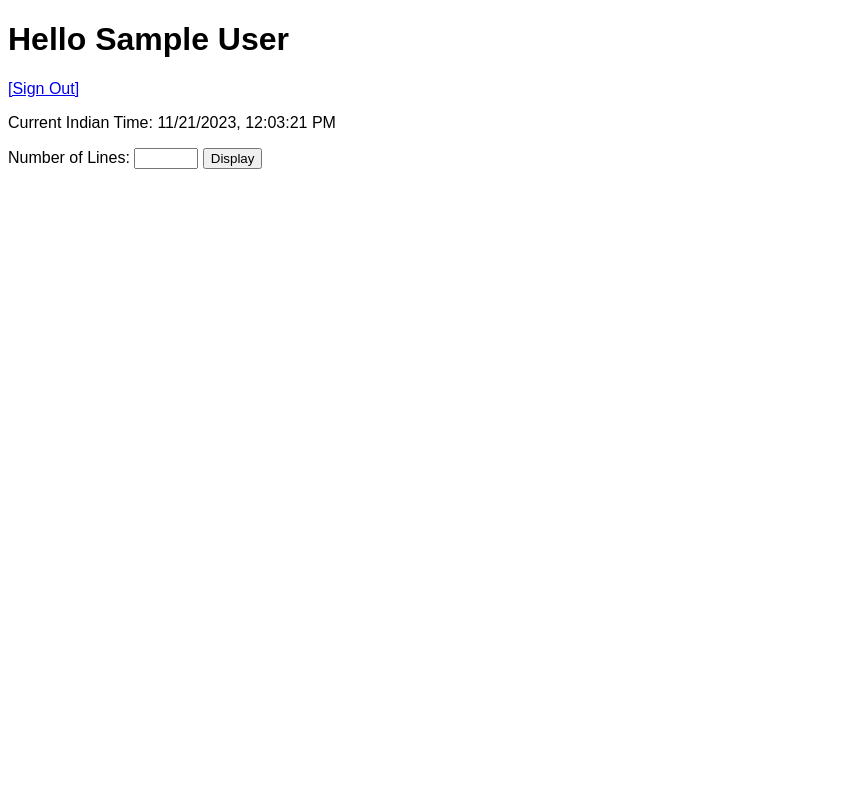
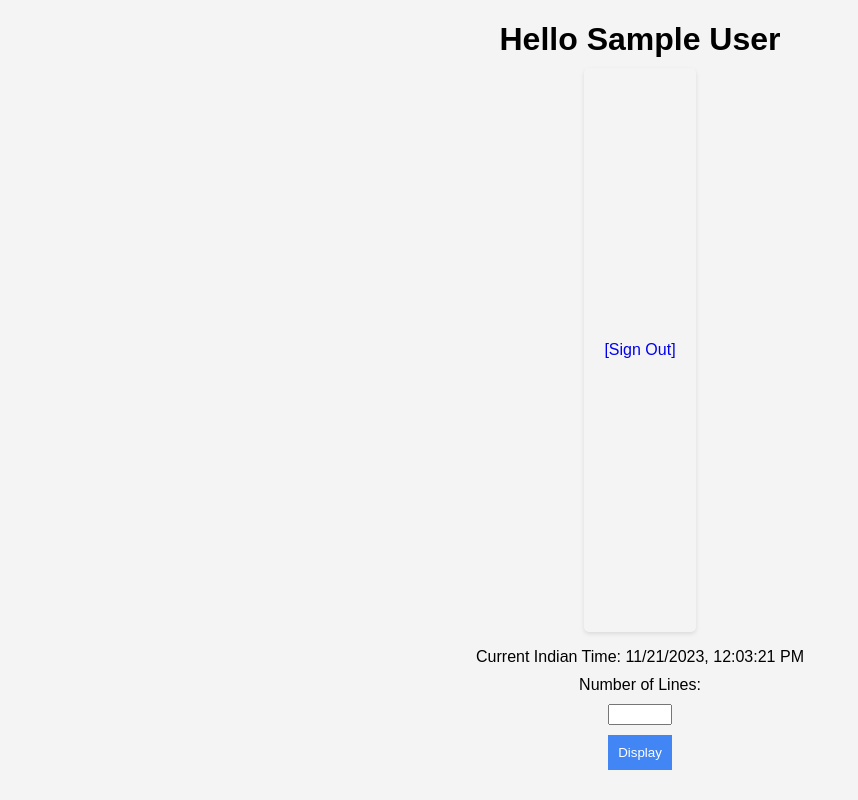
Before and after one commit to saiprasadreddy33/FETJ-Prasad, a Node server app: page /home in a window 1280 px wide. Shown: the whole page, without its empty margins (0-858 px from the left). Run offline with Node 20, Linux system fonts and the light colour scheme; the visitor is signed in with stand-in values (Sample User, id 1); some libraries are stand-ins or nearby versions.

Commit message:
Update styles.css

```diff
--- a/my-auth-app/public/styles.css
+++ b/my-auth-app/public/styles.css
@@ -1,7 +1,72 @@
 body {
     font-family: Arial, sans-serif;
+    background-color: #f4f4f4;
+  }
+  a {
+    display: flex;
+    justify-content: center;
+    align-items: center;
+    height: 100vh;
+    text-decoration: none;
+    padding: 15px 20px;
+    border-radius: 5px;
+    box-shadow: 0 2px 4px rgba(0, 0, 0, 0.1);
+    transition: background-color 0.3s ease;
   }
 
+  a:hover {
+    background-color: #3a76e2; /* Darker color on hover */
+  }
   #designContainer {
     margin-top: 20px;
   }
+  body {
+    display: flex;
+    flex-direction: column;
+    align-items: center;
+    justify-content: center;
+    height: 100vh;
+    margin: 0;
+  }
+
+  h1,
+  p,
+  label,
+  input,
+  button {
+    margin-bottom: 10px;
+  }
+
+  img {
+    border-radius: 50%;
+    margin-bottom: 20px;
+    width: 150px;
+    height: 150px;
+    object-fit: cover;
+  }
+  #signInButton {
+    display: flex;
+    align-items: center;
+    justify-content: center;
+    padding: 10px;
+    background-color: #4285f4;
+    color: white;
+    text-decoration: none;
+    border-radius: 5px;
+    margin-top: 20px;
+  }
+
+  #signInButton:hover {
+    background-color: #357ae8;
+  }
+  #displayButton {
+    padding: 10px;
+    background-color: #4285f4;
+    color: white;
+    border: none;
+    cursor: pointer;
+  }
+
+  #displayButton:hover {
+    background-color: #357ae8;
+  }
```
